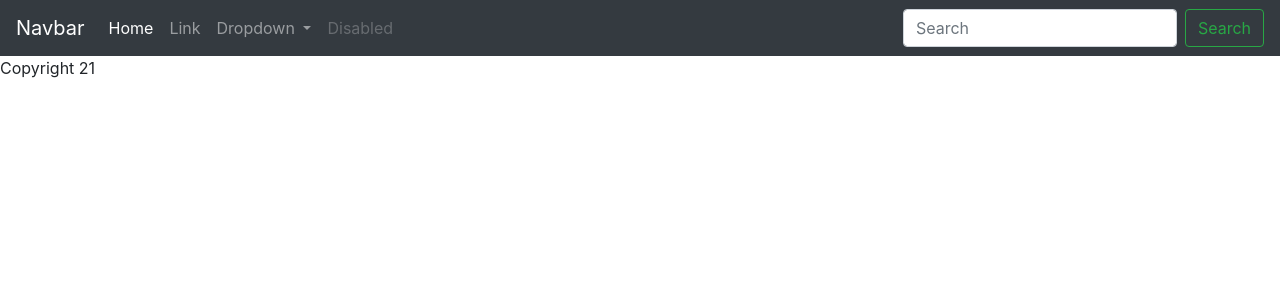
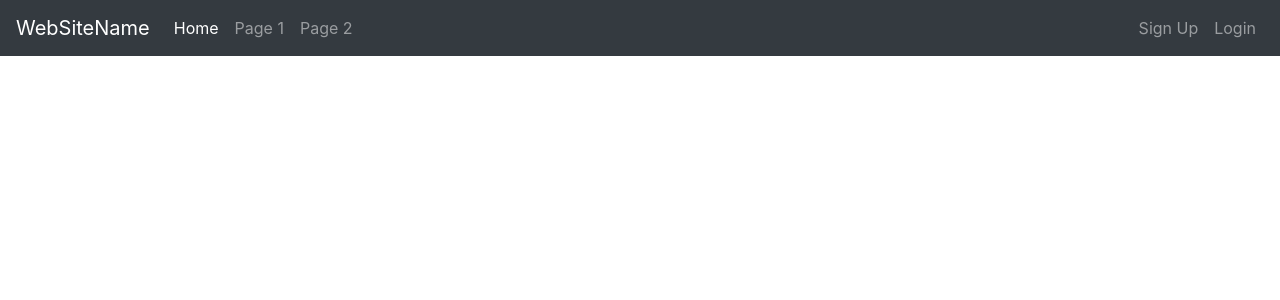
Before and after one commit to I-am-vishalmaurya/college-event-manager, a PHP site: page / in a window 1280 px wide. Shown: the top 300 px of the page. Run offline with PHP 8.4, Linux system fonts and the light colour scheme.

Commit message:
added the login and signup functionality

```diff
--- a/public_html/includes/footer.php
+++ b/public_html/includes/footer.php
@@ -1,6 +1,4 @@
-   <?php
-    echo 'Copyright ' . date('y');
-   ?>
+
 
 
    <!-- Optional JavaScript -->
--- a/public_html/includes/header.php
+++ b/public_html/includes/header.php
@@ -8,9 +8,9 @@
 
     <!-- Bootstrap CSS -->
     <link rel="stylesheet" href="https://stackpath.bootstrapcdn.com/bootstrap/4.3.1/css/bootstrap.min.css" integrity="sha384-ggOyR0iXCbMQv3Xipma34MD+dH/1fQ784/j6cY/iJTQUOhcWr7x9JvoRxT2MZw1T" crossorigin="anonymous">
+    <link href="https://fonts.googleapis.com/css2?family=Roboto+Slab:wght@100;200;300;400;500&display=swap" rel="stylesheet">
     <link rel="stylesheet" href="css/styles.css">
     <title>Hello World</title>
 </head>
 
 <body>
-    <?php include 'includes/navbar.php'; ?>
--- a/public_html/includes/links.php
+++ b/public_html/includes/links.php
@@ -0,0 +1,6 @@
+<!-- Bootstrap CSS -->
+<link rel="stylesheet" href="https://stackpath.bootstrapcdn.com/bootstrap/4.1.3/css/bootstrap.min.css" integrity="sha384-MCw98/SFnGE8fJT3GXwEOngsV7Zt27NXFoaoApmYm81iuXoPkFOJwJ8ERdknLPMO" crossorigin="anonymous">
+<!-- Bootstrap Javascript -->
+<script src="https://code.jquery.com/jquery-3.3.1.slim.min.js" integrity="sha384-q8i/X+965DzO0rT7abK41JStQIAqVgRVzpbzo5smXKp4YfRvH+8abtTE1Pi6jizo" crossorigin="anonymous"></script>
+<script src="https://cdnjs.cloudflare.com/ajax/libs/popper.js/1.14.3/umd/popper.min.js" integrity="sha384-ZMP7rVo3mIykV+2+9J3UJ46jBk0WLaUAdn689aCwoqbBJiSnjAK/l8WvCWPIPm49" crossorigin="anonymous"></script>
+<script src="https://stackpath.bootstrapcdn.com/bootstrap/4.1.3/js/bootstrap.min.js" integrity="sha384-ChfqqxuZUCnJSK3+MXmPNIyE6ZbWh2IMqE241rYiqJxyMiZ6OW/JmZQ5stwEULTy" crossorigin="anonymous"></script>
--- a/public_html/includes/navbar.php
+++ b/public_html/includes/navbar.php
@@ -1,37 +1,30 @@
 <div class="navigation">
-    <nav class="navbar navbar-expand-lg navbar-dark bg-dark">
-        <a class="navbar-brand" href="#">Navbar</a>
-        <button class="navbar-toggler" type="button" data-toggle="collapse" data-target="#navbarSupportedContent" aria-controls="navbarSupportedContent" aria-expanded="false" aria-label="Toggle navigation">
+<nav class="navbar navbar-expand-md bg-dark navbar-dark sticky-top">
+  <a class="navbar-brand" href="#">WebSiteName</a>
+  <button class="navbar-toggler navbar-toggler-right" type="button" data-toggle="collapse" data-target="#navb" aria-expanded="true">
     <span class="navbar-toggler-icon"></span>
   </button>
-
-        <div class="collapse navbar-collapse" id="navbarSupportedContent">
-            <ul class="navbar-nav mr-auto">
+  <div id="navb" class="navbar-collapse collapse hide">
+    <ul class="navbar-nav">
       <li class="nav-item active">
-                    <a class="nav-link" href="#">Home <span class="sr-only">(current)</span></a>
+        <a class="nav-link" href="#">Home</a>
       </li>
       <li class="nav-item">
-                    <a class="nav-link" href="#">Link</a>
-                </li>
-                <li class="nav-item dropdown">
-                    <a class="nav-link dropdown-toggle" href="#" id="navbarDropdown" role="button" data-toggle="dropdown" aria-haspopup="true" aria-expanded="false">
-                        Dropdown
-                    </a>
-                    <div class="dropdown-menu" aria-labelledby="navbarDropdown">
-                        <a class="dropdown-item" href="#">Action</a>
-                        <a class="dropdown-item" href="#">Another action</a>
-                        <div class="dropdown-divider"></div>
-                        <a class="dropdown-item" href="#">Something else here</a>
-                    </div>
+        <a class="nav-link" href="#">Page 1</a>
       </li>
       <li class="nav-item">
-                    <a class="nav-link disabled" href="#" tabindex="-1" aria-disabled="true">Disabled</a>
+        <a class="nav-link" href="#">Page 2</a>
       </li>
     </ul>
-            <form class="form-inline my-2 my-lg-0">
-                <input class="form-control mr-sm-2" type="search" placeholder="Search" aria-label="Search">
-                <button class="btn btn-outline-success my-2 my-sm-0" type="submit">Search</button>
-            </form>
+
+    <ul class="nav navbar-nav ml-auto">
+      <li class="nav-item">
+        <a class="nav-link" href="/event-manager/website/views/signup.php"><span class="fas fa-user"></span> Sign Up</a>
+      </li>
+      <li class="nav-item">
+        <a class="nav-link" href="/event-manager/website/views/login.php"><span class="fas fa-sign-in-alt"></span> Login</a>
+      </li>
+    </ul>
   </div>
 </nav>
 </div>
```
Also changed, not shown: website/views/login.php (added, +36 -0 lines), website/views/signup.css (added, +76 -0 lines), website/views/signup.php (added, +45 -0 lines), website/views/logincheck.php (renamed from logincheck.php). Lines whose indentation alone changed are shown as unchanged.
